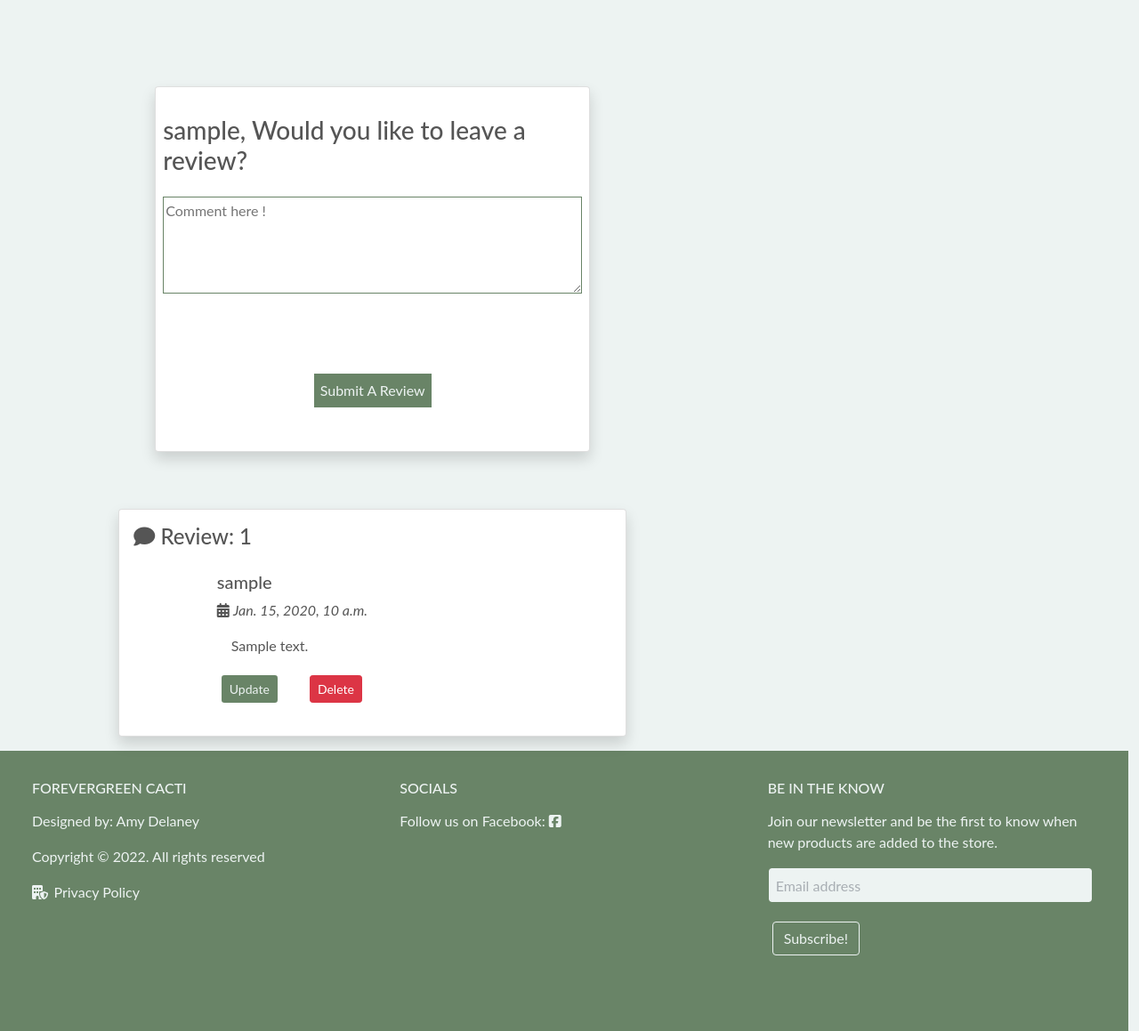
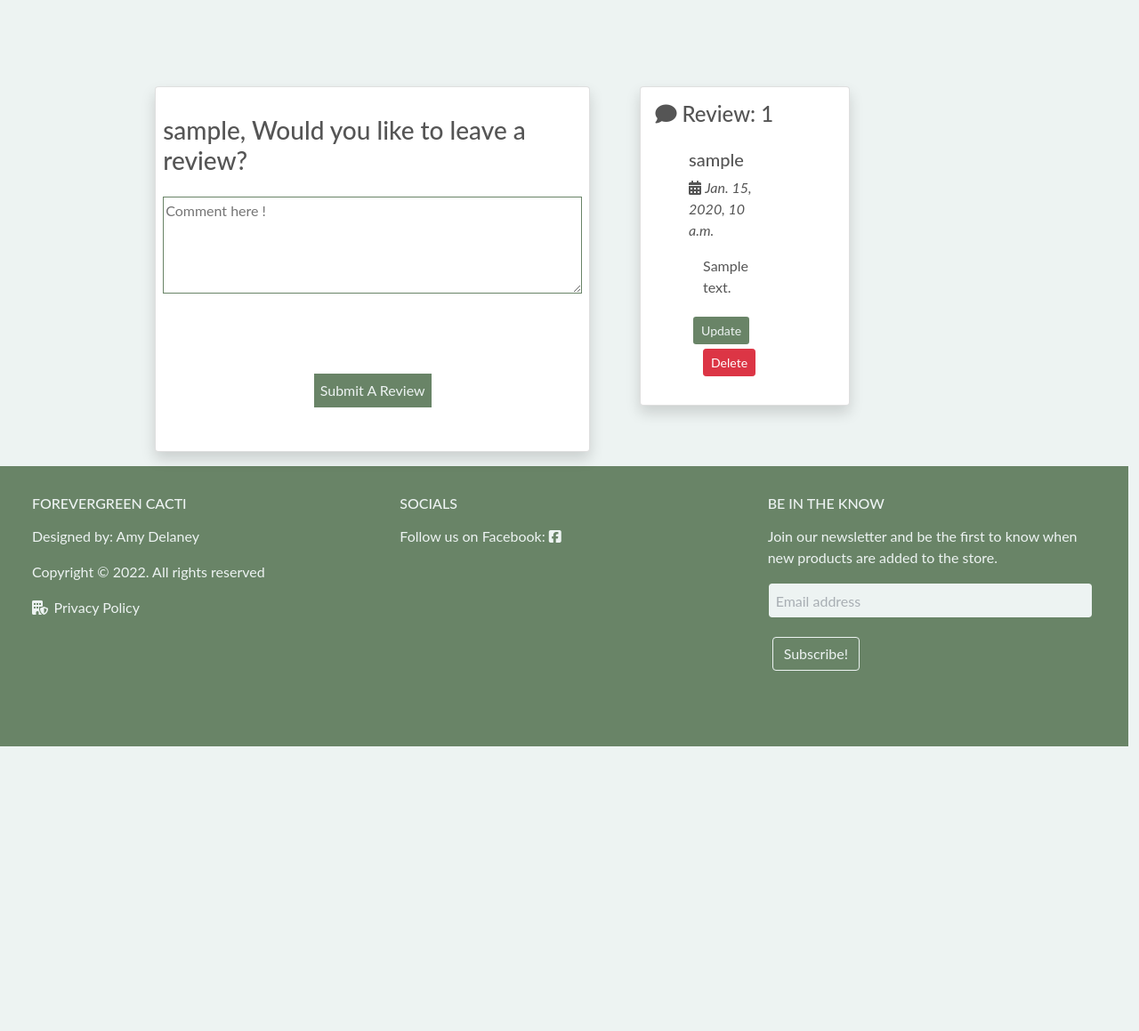
Before and after one commit to AmyDelaney94/Forevergreen_Cacti, a Django app: page /products/1 in a window 1280 px wide. Shown: the part 768-1927 px from the top of the page at 89% size. After the commit the page ends 1607 px from the top, so only its background shows below. Run offline with Django 4.2, Linux system fonts and the light colour scheme; a user stored in the database is signed in; tables that the repository leaves empty hold one stand-in row (values such as "Sample post"); grey boxes marked "Sample" are stand-in pictures; some libraries are stand-ins or nearby versions.

Commit message:
Update review section of product detail for responsiveness

```diff
--- a/products/templates/products/product_detail.html
+++ b/products/templates/products/product_detail.html
@@ -153,7 +153,7 @@
 
             <!-- List Reviews -->
             {%  if reviews  %}
-            <div class="col-md-6 col-lg-8">
+            <div class="col-12 col-md-6 col-lg-4">
             <section class="container mt-3 mb-3 pt-3 reviews-section">
                 <div class="card shadow p-3 m-3 bg-body rounded">
                     <!-- Total Number of Reviews-->
```
